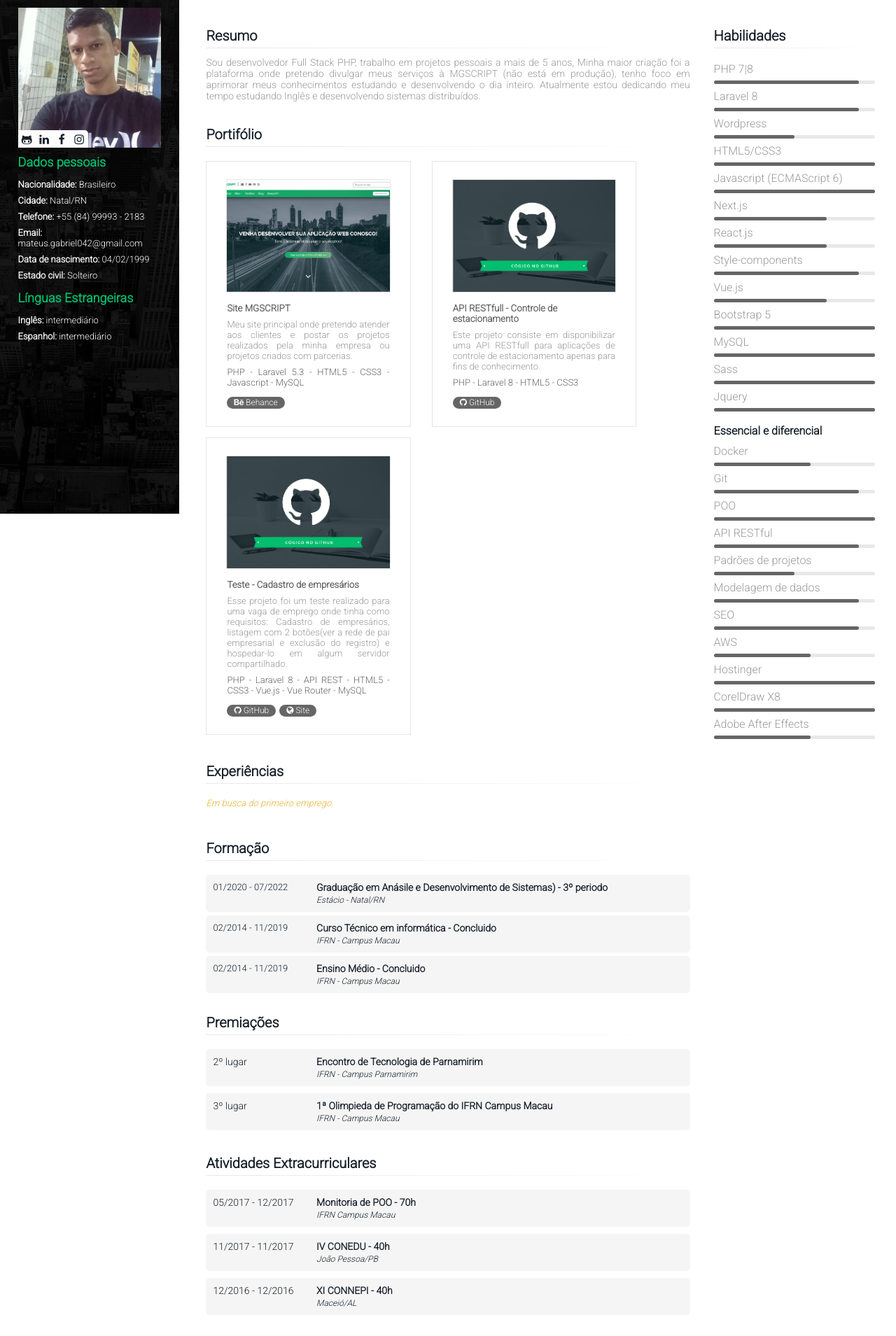
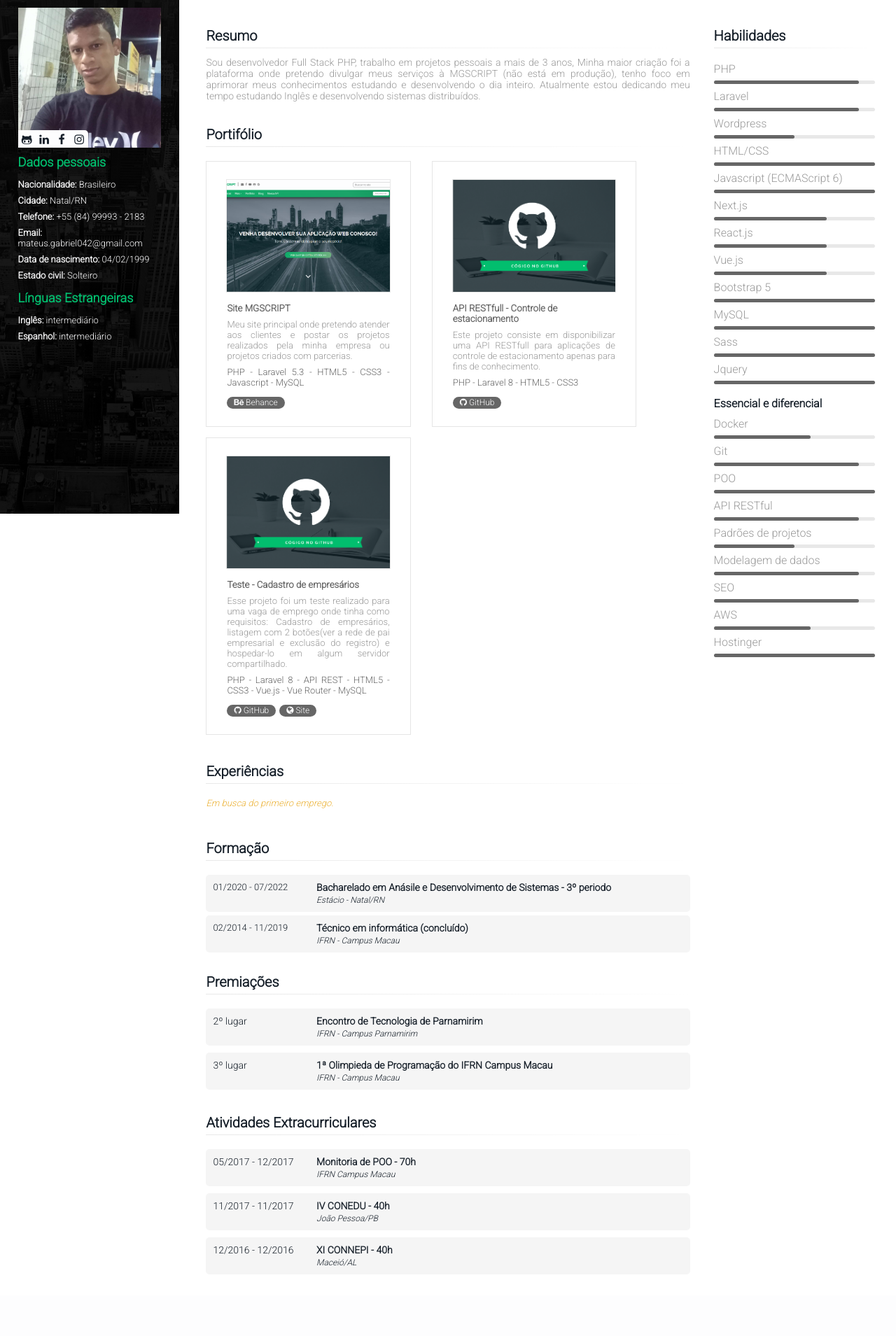
Before and after one commit to mateusgabriel042/meu-portfolio, a PHP site: page / in a window 1280 px wide. Shown: the part 66-1975 px from the top of the page at 70% size. After the commit the page ends 1875 px from the top, so only its background shows below. Run offline with PHP 8.4, Linux system fonts and the light colour scheme.

Commit message:
no message

```diff
--- a/index.php
+++ b/index.php
@@ -55,7 +55,7 @@
 			<section class="abstract" id="abstract">
 				<h2>Resumo</h2>
 				<article>
-					<p>Sou desenvolvedor Full Stack PHP, trabalho em projetos pessoais a mais de 5 anos, Minha maior criação foi a plataforma onde pretendo divulgar meus serviços à MGSCRIPT (não está em produção), tenho foco em aprimorar meus conhecimentos estudando e desenvolvendo o dia inteiro. Atualmente estou dedicando meu tempo estudando Inglês e desenvolvendo sistemas distribuídos.</p>
+					<p>Sou desenvolvedor Full Stack PHP, trabalho em projetos pessoais a mais de 3 anos, Minha maior criação foi a plataforma onde pretendo divulgar meus serviços à MGSCRIPT (não está em produção), tenho foco em aprimorar meus conhecimentos estudando e desenvolvendo o dia inteiro. Atualmente estou dedicando meu tempo estudando Inglês e desenvolvendo sistemas distribuídos.</p>
 				</article>
 			</section>
 
@@ -138,21 +138,14 @@
 					<li>
 						<label>01/2020 - 07/2022</label>
 						<div>
-							<label>Graduação em Anásile e Desenvolvimento de Sistemas) - 3º periodo</label><br>
+							<label>Bacharelado em Anásile e Desenvolvimento de Sistemas - 3º periodo</label><br>
 							<label>Estácio - Natal/RN</label>
 						</div>
 					</li>
 					<li>
 						<label>02/2014 - 11/2019</label>
 						<div>
-							<label>Curso Técnico em informática - Concluido</label><br>
-							<label>IFRN - Campus Macau</label>
-						</div>
-					</li>
-					<li>
-						<label>02/2014 - 11/2019</label>
-						<div>
-							<label>Ensino Médio - Concluido</label><br>
+							<label>Técnico em informática (concluído)</label><br>
 							<label>IFRN - Campus Macau</label>
 						</div>
 					</li>
@@ -216,11 +209,11 @@
 
 			<ul>
 				<li>
-					<span>PHP 7|8</span>
+					<span>PHP</span>
 					<div class="bar-progress-skill-9"></div>
 				</li>
 				<li>
-					<span>Laravel 8</span>
+					<span>Laravel</span>
 					<div class="bar-progress-skill-9"></div>
 				</li>
 				<li>
@@ -228,7 +221,7 @@
 					<div class="bar-progress-skill-5"></div>
 				</li>
 				<li>
-					<span>HTML5/CSS3</span>
+					<span>HTML/CSS</span>
 					<div class="bar-progress-skill-10"></div>
 				</li>
 				<li>
@@ -243,10 +236,6 @@
 				<li>
 					<span>React.js</span>
 					<div class="bar-progress-skill-7"></div>
-				</li>
-				<li>
-					<span>Style-components</span>
-					<div class="bar-progress-skill-9"></div>
 				</li>
 				<li>
 					<span>Vue.js</span>
@@ -317,14 +306,6 @@
 					<div class="bar-progress-skill-10"></div>
 				</li>
 
-				<li>
-					<span>CorelDraw X8</span>
-					<div class="bar-progress-skill-10"></div>
-				</li>
-				<li>
-					<span>Adobe After Effects</span>
-					<div class="bar-progress-skill-6"></div>
-				</li>
 			</ul>
 		</aside>
 		<button type="button" class="toggle-skills-cvmg" id="toggle-skills-cvmg">Habilidades</button>
```
